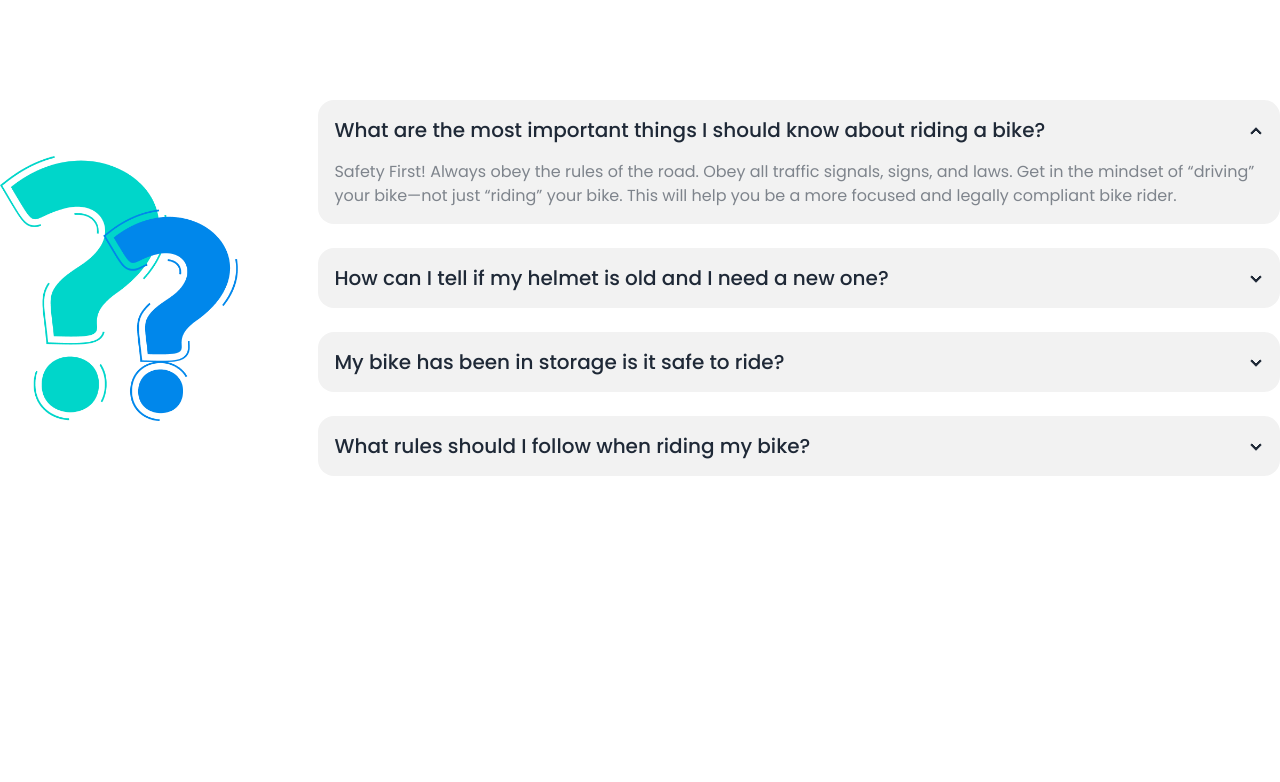
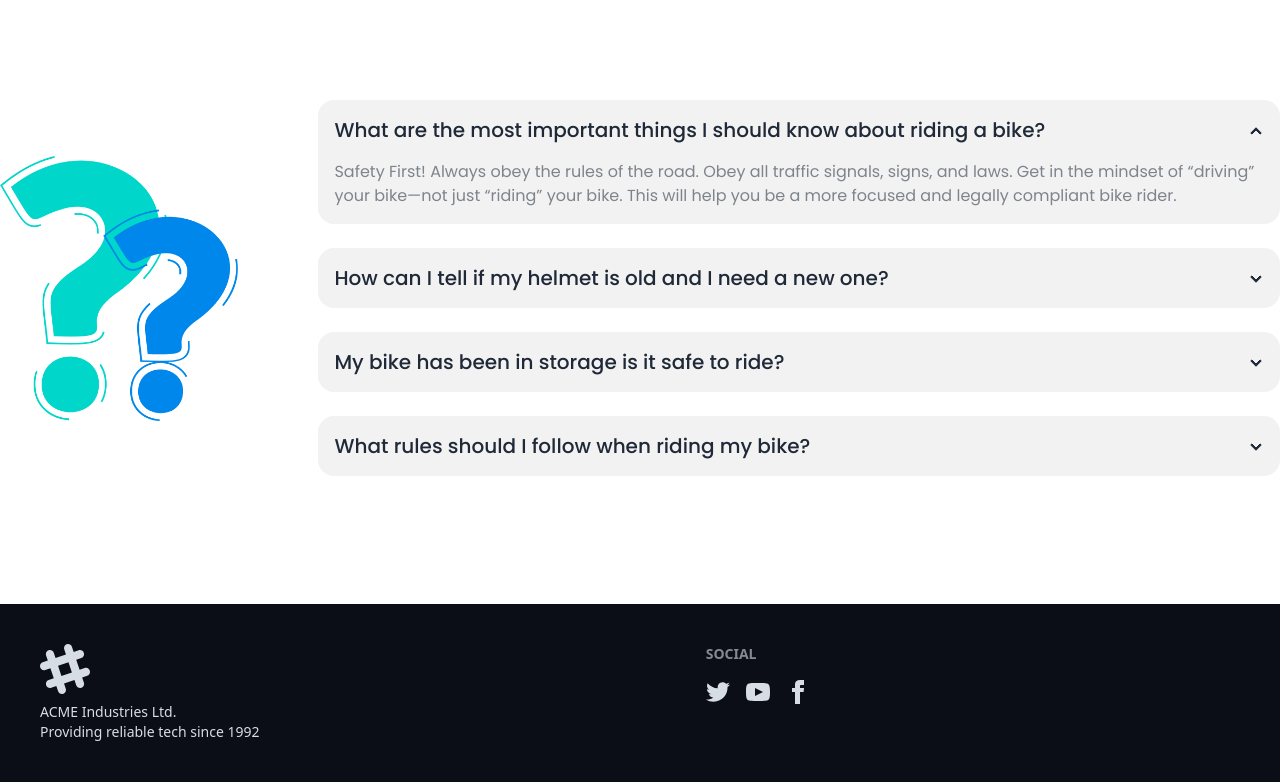
Before and after one commit to rifat3790/bike-zone, a plain HTML site: page index.html in a window 1280 px wide. Shown: the part 2934-3716 px from the top of the page. Before the commit the page ends 3410 px from the top, so only its background shows below. Drawn offline with nearby package versions, Linux system fonts and the light colour scheme.

Commit message:
added footer

```diff
--- a/index.html
+++ b/index.html
@@ -301,5 +301,65 @@
                 </div>
             </section>
     </main>
+
+    <!-- footer section -->
+     <footer class="mt-16 md:mt-24 lg:mt-32 bg-[#0B0D17] footer p-10 text-neutral-content mx-auto">
+            <aside class="">
+              <svg
+                width="50"
+                height="50"
+                viewBox="0 0 24 24"
+                xmlns="http://www.w3.org/2000/svg"
+                fill-rule="evenodd"
+                clip-rule="evenodd"
+                class="fill-current">
+                <path
+                  d="M22.672 15.226l-2.432.811.841 2.515c.33 1.019-.209 2.127-1.23 2.456-1.15.325-2.148-.321-2.463-1.226l-.84-2.518-5.013 1.677.84 2.517c.391 1.203-.434 2.542-1.831 2.542-.88 0-1.601-.564-1.86-1.314l-.842-2.516-2.431.809c-1.135.328-2.145-.317-2.463-1.229-.329-1.018.211-2.127 1.231-2.456l2.432-.809-1.621-4.823-2.432.808c-1.355.384-2.558-.59-2.558-1.839 0-.817.509-1.582 1.327-1.846l2.433-.809-.842-2.515c-.33-1.02.211-2.129 1.232-2.458 1.02-.329 2.13.209 2.461 1.229l.842 2.515 5.011-1.677-.839-2.517c-.403-1.238.484-2.553 1.843-2.553.819 0 1.585.509 1.85 1.326l.841 2.517 2.431-.81c1.02-.33 2.131.211 2.461 1.229.332 1.018-.21 2.126-1.23 2.456l-2.433.809 1.622 4.823 2.433-.809c1.242-.401 2.557.484 2.557 1.838 0 .819-.51 1.583-1.328 1.847m-8.992-6.428l-5.01 1.675 1.619 4.828 5.011-1.674-1.62-4.829z"></path>
+              </svg>
+              <p>
+                ACME Industries Ltd.
+                <br />
+                Providing reliable tech since 1992
+              </p>
+            </aside>
+            <nav>
+              <h6 class="footer-title">Social</h6>
+              <div class="grid grid-flow-col gap-4">
+                <a>
+                  <svg
+                    xmlns="http://www.w3.org/2000/svg"
+                    width="24"
+                    height="24"
+                    viewBox="0 0 24 24"
+                    class="fill-current">
+                    <path
+                      d="M24 4.557c-.883.392-1.832.656-2.828.775 1.017-.609 1.798-1.574 2.165-2.724-.951.564-2.005.974-3.127 1.195-.897-.957-2.178-1.555-3.594-1.555-3.179 0-5.515 2.966-4.797 6.045-4.091-.205-7.719-2.165-10.148-5.144-1.29 2.213-.669 5.108 1.523 6.574-.806-.026-1.566-.247-2.229-.616-.054 2.281 1.581 4.415 3.949 4.89-.693.188-1.452.232-2.224.084.626 1.956 2.444 3.379 4.6 3.419-2.07 1.623-4.678 2.348-7.29 2.04 2.179 1.397 4.768 2.212 7.548 2.212 9.142 0 14.307-7.721 13.995-14.646.962-.695 1.797-1.562 2.457-2.549z"></path>
+                  </svg>
+                </a>
+                <a>
+                  <svg
+                    xmlns="http://www.w3.org/2000/svg"
+                    width="24"
+                    height="24"
+                    viewBox="0 0 24 24"
+                    class="fill-current">
+                    <path
+                      d="M19.615 3.184c-3.604-.246-11.631-.245-15.23 0-3.897.266-4.356 2.62-4.385 8.816.029 6.185.484 8.549 4.385 8.816 3.6.245 11.626.246 15.23 0 3.897-.266 4.356-2.62 4.385-8.816-.029-6.185-.484-8.549-4.385-8.816zm-10.615 12.816v-8l8 3.993-8 4.007z"></path>
+                  </svg>
+                </a>
+                <a>
+                  <svg
+                    xmlns="http://www.w3.org/2000/svg"
+                    width="24"
+                    height="24"
+                    viewBox="0 0 24 24"
+                    class="fill-current">
+                    <path
+                      d="M9 8h-3v4h3v12h5v-12h3.642l.358-4h-4v-1.667c0-.955.192-1.333 1.115-1.333h2.885v-5h-3.808c-3.596 0-5.192 1.583-5.192 4.615v3.385z"></path>
+                  </svg>
+                </a>
+              </div>
+            </nav>
+     </footer>
 </body>
 </html>
```
